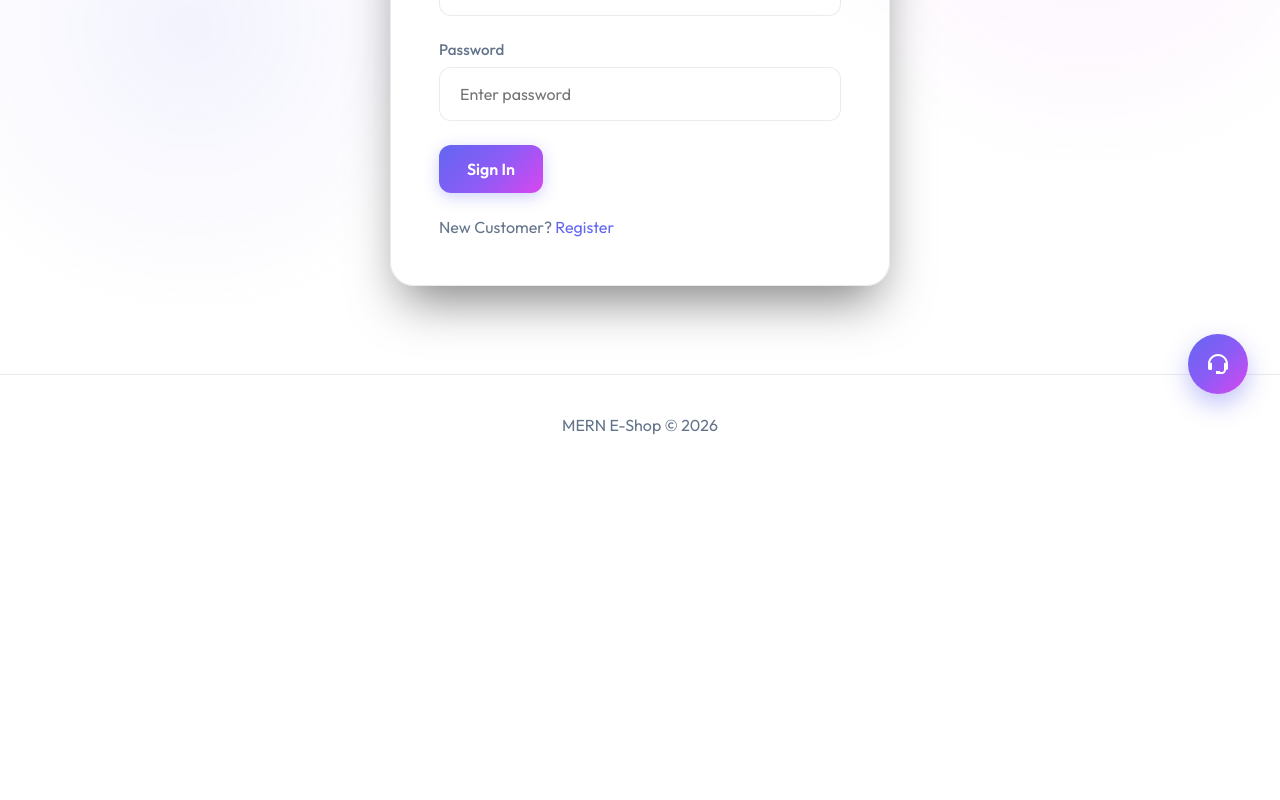
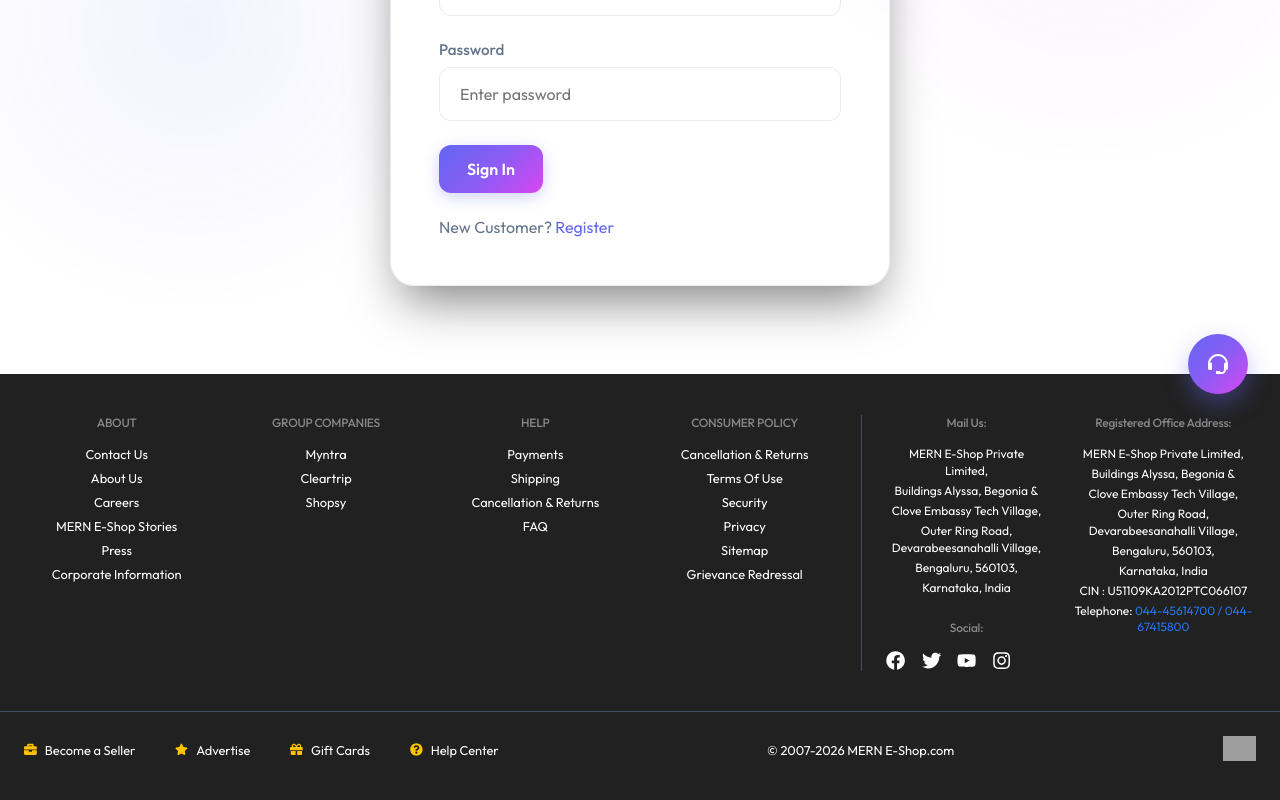
Before and after one commit to 1nt24is020akash-del/e-commerce, a React (Vite) app in the folder frontend/: page /login in a window 1280 px wide. Shown: the part 374-1174 px from the top of the page. Before the commit the page ends 849 px from the top, so only its background shows below. Built offline with nearby package versions, Linux system fonts and the light colour scheme; no server answers; grey boxes are pictures that could not be loaded.

Commit message:
Upgrade footer to professional multi-column Flipkart-style design

```diff
--- a/frontend/src/components/Footer.jsx
+++ b/frontend/src/components/Footer.jsx
@@ -1,11 +1,93 @@
-import React from 'react';
+import { FaFacebook, FaTwitter, FaYoutube, FaInstagram, FaBriefcase, FaStar, FaGift, FaQuestionCircle } from 'react-icons/fa';
 
 const Footer = () => {
   const currentYear = new Date().getFullYear();
   return (
-    <footer>
-      <div className="container">
-        <p>MERN E-Shop &copy; {currentYear}</p>
+    <footer className="main-footer">
+      <div className="footer-top">
+        <div className="container footer-grid">
+          <div className="footer-col">
+            <h4>ABOUT</h4>
+            <ul>
+              <li>Contact Us</li>
+              <li>About Us</li>
+              <li>Careers</li>
+              <li>MERN E-Shop Stories</li>
+              <li>Press</li>
+              <li>Corporate Information</li>
+            </ul>
+          </div>
+          <div className="footer-col">
+            <h4>GROUP COMPANIES</h4>
+            <ul>
+              <li>Myntra</li>
+              <li>Cleartrip</li>
+              <li>Shopsy</li>
+            </ul>
+          </div>
+          <div className="footer-col">
+            <h4>HELP</h4>
+            <ul>
+              <li>Payments</li>
+              <li>Shipping</li>
+              <li>Cancellation & Returns</li>
+              <li>FAQ</li>
+            </ul>
+          </div>
+          <div className="footer-col">
+            <h4>CONSUMER POLICY</h4>
+            <ul>
+              <li>Cancellation & Returns</li>
+              <li>Terms Of Use</li>
+              <li>Security</li>
+              <li>Privacy</li>
+              <li>Sitemap</li>
+              <li>Grievance Redressal</li>
+            </ul>
+          </div>
+          <div className="footer-col border-left">
+            <h4>Mail Us:</h4>
+            <p>MERN E-Shop Private Limited,</p>
+            <p>Buildings Alyssa, Begonia &</p>
+            <p>Clove Embassy Tech Village,</p>
+            <p>Outer Ring Road, Devarabeesanahalli Village,</p>
+            <p>Bengaluru, 560103,</p>
+            <p>Karnataka, India</p>
+
+            <h4 className="social-head">Social:</h4>
+            <div className="social-icons">
+              <FaFacebook /> <FaTwitter /> <FaYoutube /> <FaInstagram />
+            </div>
+          </div>
+          <div className="footer-col">
+            <h4>Registered Office Address:</h4>
+            <p>MERN E-Shop Private Limited,</p>
+            <p>Buildings Alyssa, Begonia &</p>
+            <p>Clove Embassy Tech Village,</p>
+            <p>Outer Ring Road, Devarabeesanahalli Village,</p>
+            <p>Bengaluru, 560103,</p>
+            <p>Karnataka, India</p>
+            <p>CIN : U51109KA2012PTC066107</p>
+            <p>Telephone: <span className="blue-text">044-45614700 / 044-67415800</span></p>
+          </div>
+        </div>
+      </div>
+
+      <div className="footer-bottom">
+        <div className="container footer-bottom-flex">
+          <div className="bottom-links">
+            <span><FaBriefcase className="yellow-icon" /> Become a Seller</span>
+            <span><FaStar className="yellow-icon" /> Advertise</span>
+            <span><FaGift className="yellow-icon" /> Gift Cards</span>
+            <span><FaQuestionCircle className="yellow-icon" /> Help Center</span>
+          </div>
+          <div className="copyright">
+            &copy; 2007-{currentYear} MERN E-Shop.com
+          </div>
+          <div className="payment-methods">
+            <img src="https://static-assets-web.flixcart.com/batman-returns/batman-returns/p/images/payment-method-c45441.svg" alt="Payment Methods" />
+          </div>
+        </div>
       </div>
     </footer>
   );
--- a/frontend/src/index.css
+++ b/frontend/src/index.css
@@ -1427,3 +1427,135 @@ footer {
 .delete-btn {
   margin-left: auto;
 }
+
+/* Flipkart-style Footer */
+.main-footer {
+  background: #212121;
+  color: #fff;
+  font-size: 0.8rem;
+  padding-top: 2.5rem;
+}
+
+.footer-top {
+  border-bottom: 1px solid #454d5e;
+  padding-bottom: 2.5rem;
+}
+
+.footer-grid {
+  display: grid;
+  grid-template-columns: repeat(6, 1fr);
+  gap: 1.5rem;
+}
+
+.footer-col h4 {
+  color: #878787;
+  font-size: 0.75rem;
+  margin-bottom: 1rem;
+  font-weight: 500;
+}
+
+.footer-col ul {
+  list-style: none;
+  padding: 0;
+}
+
+.footer-col ul li {
+  margin-bottom: 0.5rem;
+  cursor: pointer;
+  color: #fff;
+}
+
+.footer-col ul li:hover {
+  text-decoration: underline;
+}
+
+.footer-col p {
+  line-height: 1.4;
+  margin-bottom: 0.2rem;
+  font-size: 0.75rem;
+}
+
+.footer-col.border-left {
+  border-left: 1px solid #454d5e;
+  padding-left: 1.5rem;
+}
+
+.social-head {
+  margin-top: 1.5rem !important;
+}
+
+.social-icons {
+  display: flex;
+  gap: 1rem;
+  font-size: 1.2rem;
+  margin-top: 0.5rem;
+}
+
+.social-icons svg {
+  cursor: pointer;
+}
+
+.blue-text {
+  color: #2874f0;
+}
+
+.footer-bottom {
+  padding: 1.5rem 0;
+  background: #212121;
+}
+
+.footer-bottom-flex {
+  display: flex;
+  justify-content: space-between;
+  align-items: center;
+  flex-wrap: wrap;
+  gap: 1.5rem;
+}
+
+.bottom-links {
+  display: flex;
+  gap: 2.5rem;
+}
+
+.bottom-links span {
+  display: flex;
+  align-items: center;
+  gap: 0.5rem;
+  cursor: pointer;
+}
+
+.yellow-icon {
+  color: #ffc200;
+}
+
+.copyright {
+  color: #fff;
+}
+
+.payment-methods img {
+  height: 25px;
+}
+
+@media (max-width: 1024px) {
+  .footer-grid {
+    grid-template-columns: repeat(3, 1fr);
+  }
+  .footer-col.border-left {
+    border-left: none;
+    padding-left: 0;
+  }
+}
+
+@media (max-width: 768px) {
+  .footer-grid {
+    grid-template-columns: repeat(2, 1fr);
+  }
+  .footer-bottom-flex {
+    flex-direction: column;
+    text-align: center;
+  }
+  .bottom-links {
+    flex-direction: column;
+    gap: 1rem;
+  }
+}
```
